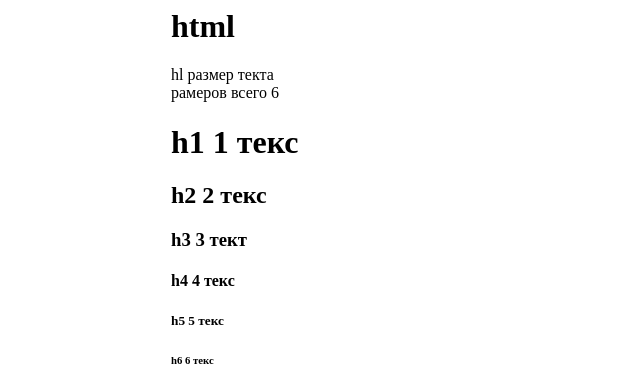
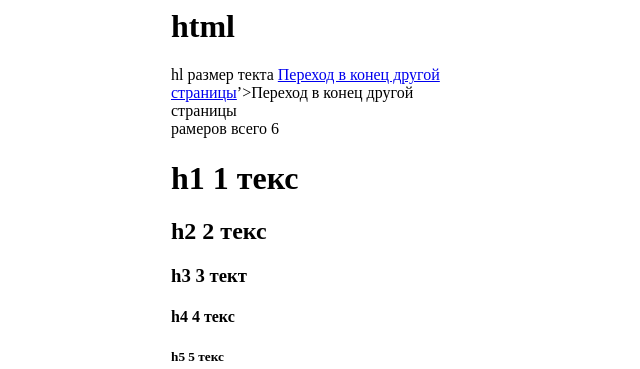
Before and after one commit to leha33/urss, a plain HTML site: page index.html in a window 1280 px wide. Shown: the top 369 px of the page, without its empty margins (329-969 px from the left). Drawn offline with Linux system fonts and the light colour scheme.

Commit message:
Update and rename lol.html to index.html

```diff
--- a/lol.html
+++ b/index.html
@@ -3,6 +3,7 @@
  <p align=”center”>
 <body leftmargin=500 rightmargin=500>
 <hl leftmargin=500 rightmargin=500>hl размер текта
+ <a href=’<a href=’https://www.figma.com/design/FyOXiJKnY436j2In9FEGJP/bylkovaleks2001's-team-library?node-id=0-1&t=JOEYjaqc1QCwQd4k-1’>Переход в конец другой страницы</a>’>Переход в конец другой страницы</a>
 <br>рамеров всего 6</br>
 <h1>h1 1 текс</h1>
 <h2>h2 2 текс</h2>
```
